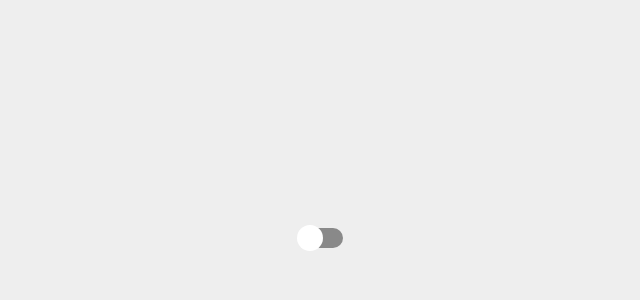
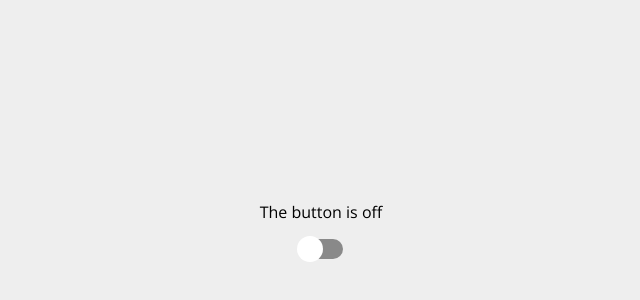
Before and after one commit to ninetails/learning-react-arcp, a React (Create React App) app: page / in a window 1280 px wide. Shown: the part 162-462 px from the top of the page, without its empty margins (319-959 px from the left). Built offline with nearby package versions, Linux system fonts and the light colour scheme.

Commit message:
Done lesson 02

```diff
--- a/src/App.js
+++ b/src/App.js
@@ -5,7 +5,11 @@ import Toggle from './components/Toggle'
 class App extends Component {
   render() {
     return (
-      <Toggle onToggle={on => console.log('toggle', on)} />
+      <Toggle onToggle={on => console.log('toggle', on)}>
+        <Toggle.On>The button is on</Toggle.On>
+        <Toggle.Off>The button is off</Toggle.Off>
+        <Toggle.Button/>
+      </Toggle>
     );
   }
 }
--- a/src/components/Switch/Switch.css
+++ b/src/components/Switch/Switch.css
@@ -9,6 +9,7 @@
   cursor: pointer;
   display: block;
   height: 20px;
+  margin: 16px auto;
   position: relative;
   transition: all .3s ease;
   width: 44px;
--- a/src/components/Toggle/Toggle.js
+++ b/src/components/Toggle/Toggle.js
@@ -1,15 +1,40 @@
-import React, { Component } from 'react'
+import React, { cloneElement, Children, Component } from 'react'
 import Switch from '../Switch'
+
+export function ToggleOn({ on, children }) {
+  return on ? children : null;
+}
+
+export function ToggleOff({ on, children }) {
+  return on ? null : children;
+}
+
+export function ToggleButton({ on, toggle, ...props }) {
+  return <Switch id="switch" on={on} onChange={toggle} {...props} />
+}
 
 export default class Toggle extends Component {
   static defaultProps = { onToggle: () => undefined };
+
+  static On = ToggleOn
+
+  static Off = ToggleOff
+
+  static Button = ToggleButton
 
   state = { on: false }
 
   toggle = () => this.setState(({ on }) => ({ on: !on }), () => this.props.onToggle(this.state.on))
 
   render() {
-    const { on } = this.state
-    return (<Switch id="switch" on={on} onChange={this.toggle} />)
+    const children = Children.map(
+      this.props.children,
+      child => cloneElement(child, {
+        on: this.state.on,
+        toggle: this.toggle
+      })
+    )
+
+    return children
   }
 }
```
